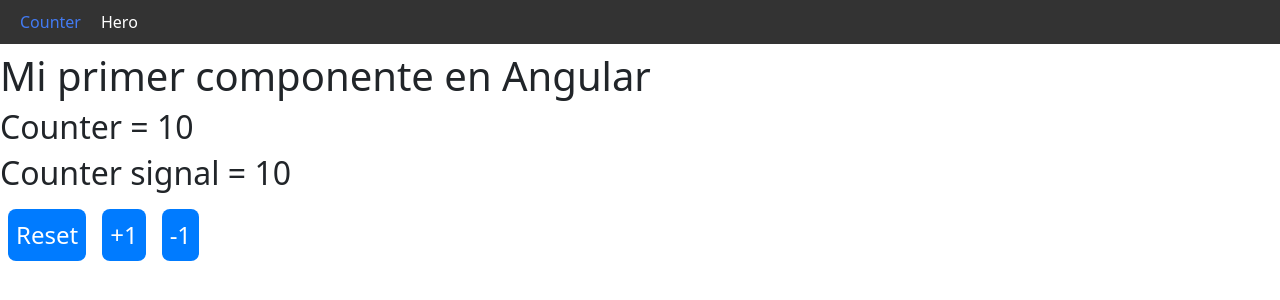
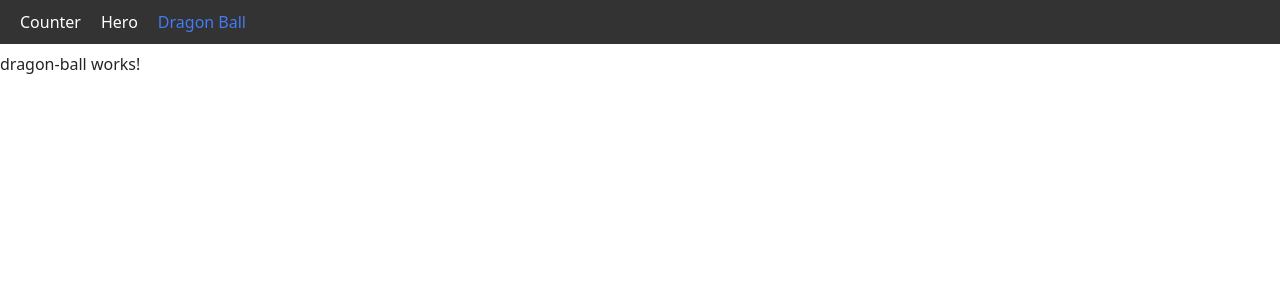
Before and after one commit to CopernicoDev/bases-angular, an Angular app: page /dragon-ball in a window 1280 px wide. Before the commit this address led to /counter. Shown: the top 300 px of the page. Built offline with nearby package versions, Linux system fonts and the light colour scheme.

Commit message:
Poniendo en práctica lo aprendido

```diff
--- a/src/app/app.routes.ts
+++ b/src/app/app.routes.ts
@@ -1,6 +1,7 @@
 import { Routes } from '@angular/router';
 import { CounterComponent } from './pages/counter-component/counter-component';
 import { Hero } from './pages/hero/hero';
+import { DragonBall } from './pages/dragon-ball/dragon-ball';
 
 export const routes: Routes = [
     {
@@ -12,6 +13,10 @@ export const routes: Routes = [
         component: Hero,
     },
     {
+        path: 'dragon-ball',
+        component: DragonBall,
+    },
+    {
         path: '**',
         redirectTo: 'counter',
     }
--- a/src/app/app.ts
+++ b/src/app/app.ts
@@ -3,10 +3,11 @@ import { RouterOutlet } from '@angular/router';
 import { CounterComponent } from './pages/counter-component/counter-component';
 import { Hero } from './pages/hero/hero';
 import { Navbar } from './components/shared/navbar/navbar';
+import { DragonBall } from './pages/dragon-ball/dragon-ball';
 
 @Component({
   selector: 'app-root',
-  imports: [RouterOutlet, CounterComponent, Hero, Navbar],
+  imports: [RouterOutlet, CounterComponent, Hero, Navbar, DragonBall],
   templateUrl: './app.html',
   styleUrl: './app.css'
 })
--- a/src/app/components/shared/navbar/navbar.html
+++ b/src/app/components/shared/navbar/navbar.html
@@ -15,4 +15,5 @@
       - Para la ruta, le pasamos un arreglo que contiene el string de la ruta. Ej: [`/hero`]
     -->
     <a [routerLink]="[`/hero`]" [routerLinkActive]="`active`">Hero</a>
+    <a routerLink="/dragon-ball" routerLinkActive="active">Dragon Ball</a>
 </nav>
--- /dev/null
+++ b/src/app/pages/dragon-ball/dragon-ball.html
@@ -0,0 +1 @@
+<p>dragon-ball works!</p>
```
Also changed, not shown: src/app/pages/dragon-ball/dragon-ball.ts (added, +10 -0 lines), src/app/pages/dragon-ball/dragon-ball.css (added), 1 other file (tests, documents, lock files or other folders).
